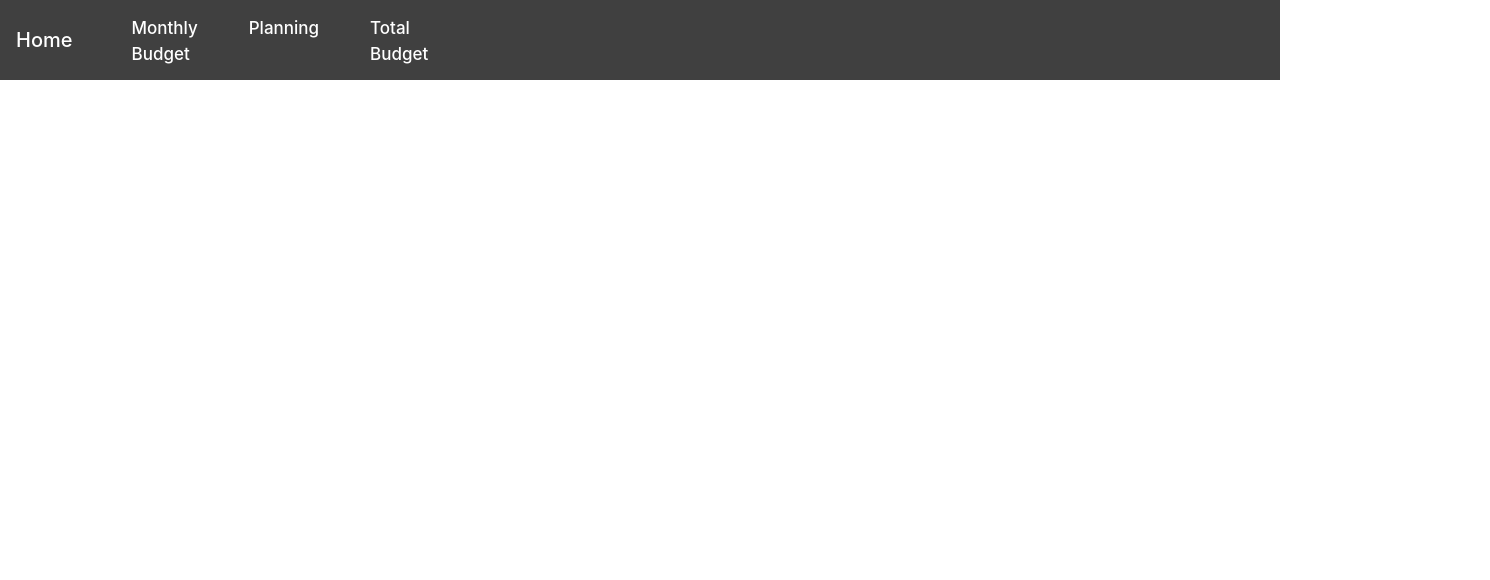
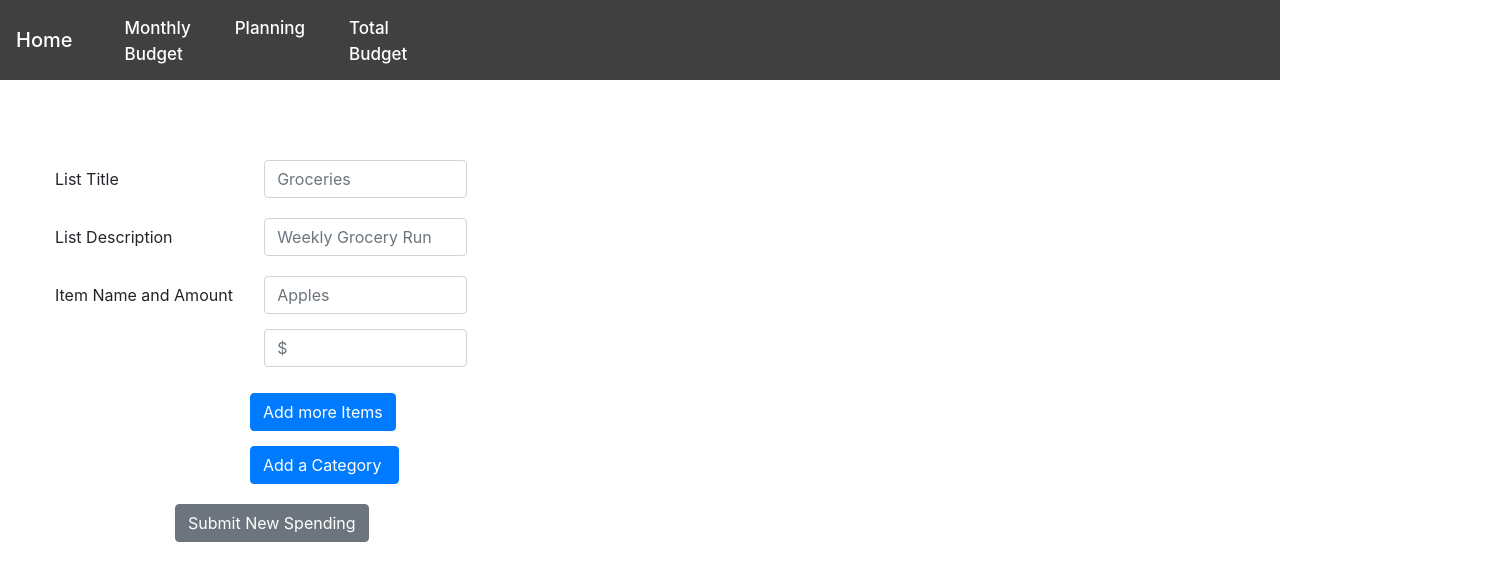
Before and after one commit to Clare-Meng/Finance-Management-App, a React (Create React App) app in the folder client/: page / in a window 1280 px wide. Shown: the top 580 px of the page, 1490 px wide, since content can reach past the window. Built offline with nearby package versions, Linux system fonts and the light colour scheme.

Commit message:
Added basic styling for the add spending form on the homepage

```diff
--- /dev/null
+++ b/client/src/AddSpending.css
@@ -0,0 +1,39 @@
+/* Add Spending Form Container */
+.add-spending-form-container {
+    margin-top: 80px;
+}
+
+.form-group {
+    margin-left: 40px;
+    margin-top: 20px;
+}
+
+.form-control {
+    margin-right: 0px;
+    width: 20%;
+}
+
+/* Amount of spending added on form */
+.add-spending-amount {
+    margin-top: 15px;
+}
+
+/* Button to add more items */
+.add-more-items-btn {
+    margin-left: 250px;
+    margin-top: 10px;
+}
+
+/* Button to add a category */
+.add-category-btn {
+    display: block;
+    padding-right: 17px;
+    margin-left: 250px;
+    margin-top: 15px;
+}
+
+/* Button to submit add new spending form*/
+.submit-new-spending-btn {
+    margin-left: -60px;
+    margin-top: 20px;
+}
--- /dev/null
+++ b/client/src/AddSpending.js
@@ -0,0 +1,52 @@
+import React, { Component } from 'react';
+import {
+    Col,
+    Button,
+    Form,
+    FormGroup,
+    Label,
+    Input,
+    FormText
+} from 'reactstrap';
+
+import 'bootstrap/dist/css/bootstrap.min.css';
+import './AddSpending.css';
+
+class AddSpending extends React.Component {
+    render() {
+        return (
+            <>
+                <Form className="add-spending-form-container">
+                    <FormGroup row>
+                        <Label for="exampleEmail" sm={2}>List Title</Label>
+                        <Col sm={10}>
+                            <Input type="email" name="email" id="exampleEmail" placeholder="Groceries" />
+                        </Col>
+                    </FormGroup>
+                    <FormGroup row>
+                        <Label for="examplePassword" sm={2}>List Description</Label>
+                        <Col sm={10}>
+                            <Input type="password" name="password" id="examplePassword" placeholder="Weekly Grocery Run" />
+                        </Col>
+                    </FormGroup>
+                    <FormGroup row>
+                        <Label for="examplePassword" sm={2}>Item Name and Amount</Label>
+                        <Col sm={10}>
+                            <Input type="password" name="password" id="examplePassword" placeholder="Apples" />
+                            <Input className="add-spending-amount" type="password" name="password" id="examplePassword" placeholder="$" />
+                        </Col>
+                    </FormGroup>
+                    <Button className="add-more-items-btn" color="primary">Add more Items</Button>
+                    <Button className="add-category-btn" color="primary">Add a Category</Button>
+                    <FormGroup check row>
+                        <Col sm={{ size: 10, offset: 2 }}>
+                            <Button className="submit-new-spending-btn">Submit New Spending</Button>
+                        </Col>
+                    </FormGroup>
+                </Form>
+            </>
+        );
+    }
+}
+
+export default AddSpending;
--- a/client/src/App.js
+++ b/client/src/App.js
@@ -1,12 +1,14 @@
 import React, { Component } from 'react';
 
 import NavigationBar from './NavigationBar';
+import AddSpending from './AddSpending';
 
 class App extends Component {
   render() {
     return (
       <>
         <NavigationBar />
+        <AddSpending />
       </>
     );
   }
--- a/client/src/NavigationBar.css
+++ b/client/src/NavigationBar.css
@@ -22,7 +22,7 @@
     font-weight: 500;
     padding-bottom: 5px;
     font-size: 17px;
-    margin-left: 35px;
+    margin-left: 28px;
 }
 
 .navbar-light .navbar-nav .nav-link:hover {
```
